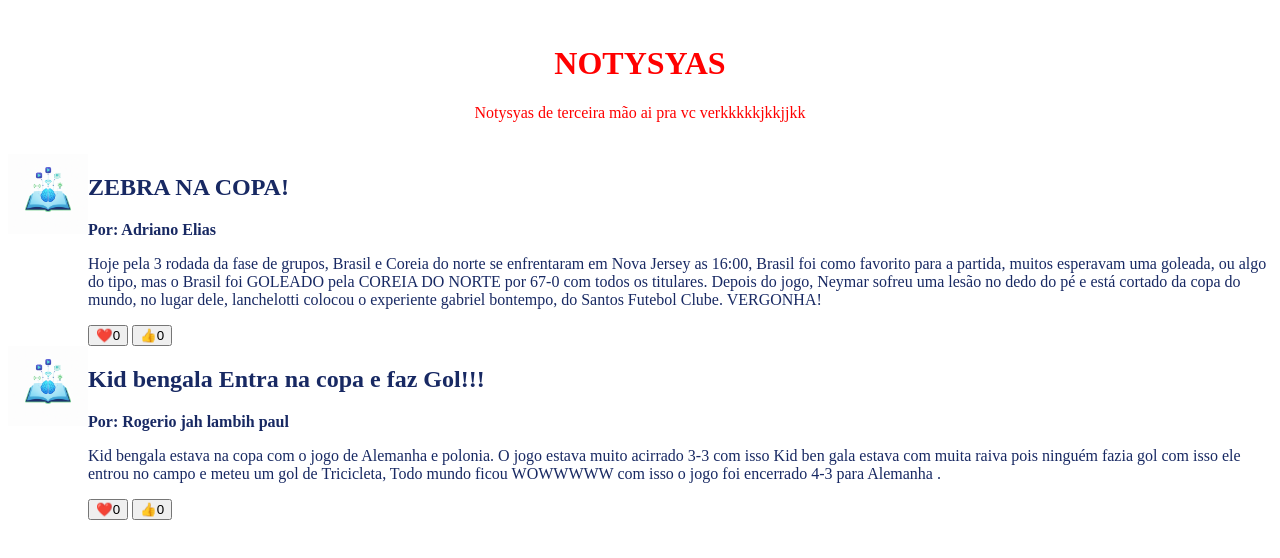
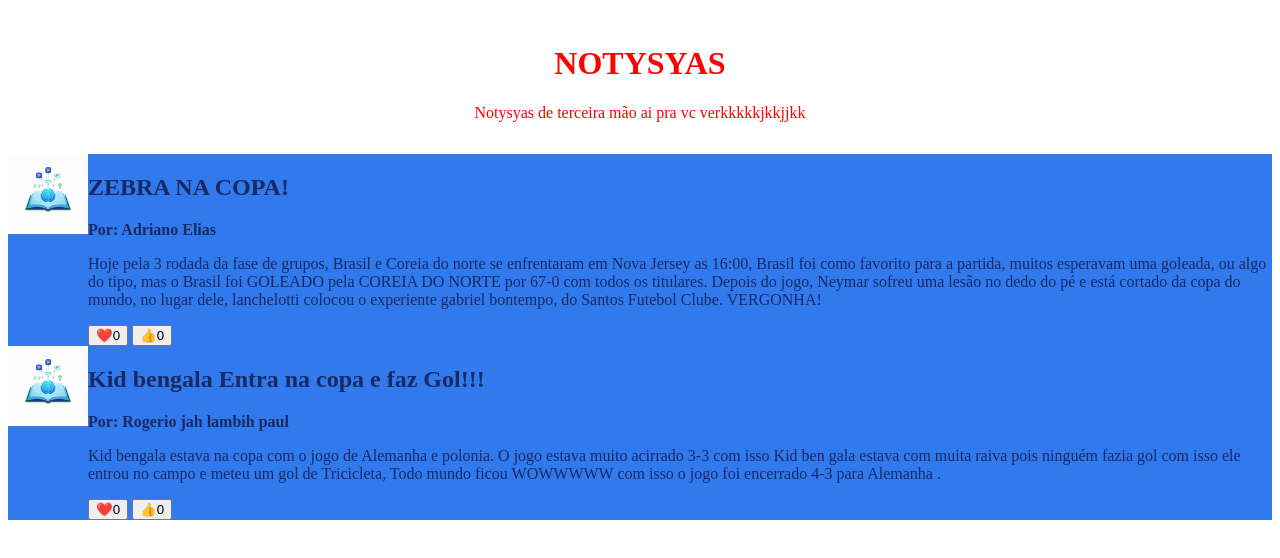
Before and after one commit to Elias-xd2/rogerio-e-adriano, a plain HTML site: page index.html in a window 1280 px wide. Drawn offline with Linux system fonts and the light colour scheme.

Commit message:
ricardo olkiveira

```diff
--- a/index.html
+++ b/index.html
@@ -24,7 +24,7 @@
                 }
 
             main {
-                background-color: #ffffff;
+                background-color: #317aee;
                 color: #182963;
 
             }
```
